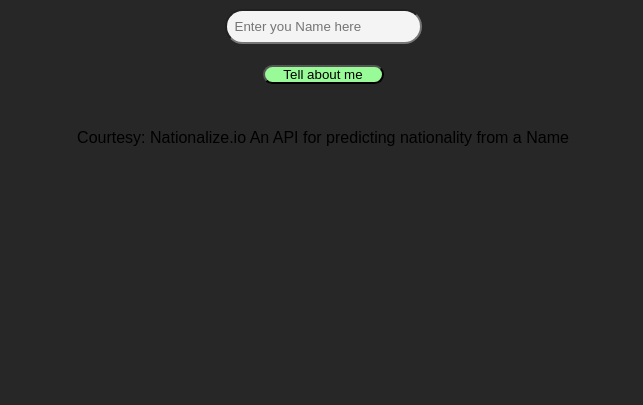
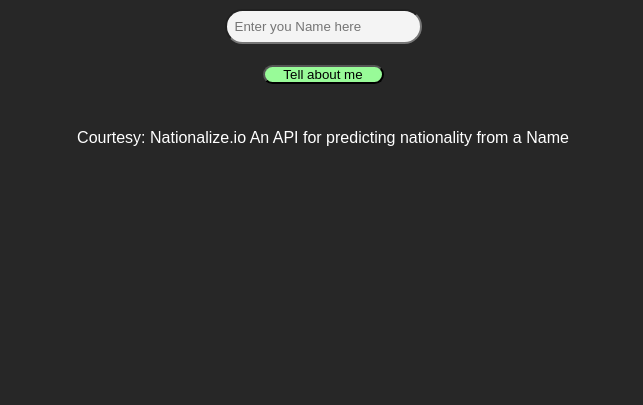
Before and after one commit to gnanakkumaarp/hackthon, a plain HTML site: page index.html in a window 1280 px wide. Shown: the part 395-800 px from the top of the page, without its empty margins (317-960 px from the left). Drawn offline with Linux system fonts and the light colour scheme.

Commit message:
Update style.css

```diff
--- a/style.css
+++ b/style.css
@@ -11,8 +11,8 @@ body {
 
 }
 
+
 div {
-
   color: #fff;
   font-size: 2rem;
   margin: 0.5rem;
@@ -43,3 +43,9 @@ form {
 .no-result{
   color: rosybrown;
 }
+
+footer {
+  font-family: Arial, Helvetica, sans-serif;
+  color: #fff;
+  font-size: 1rem;
+}
```
